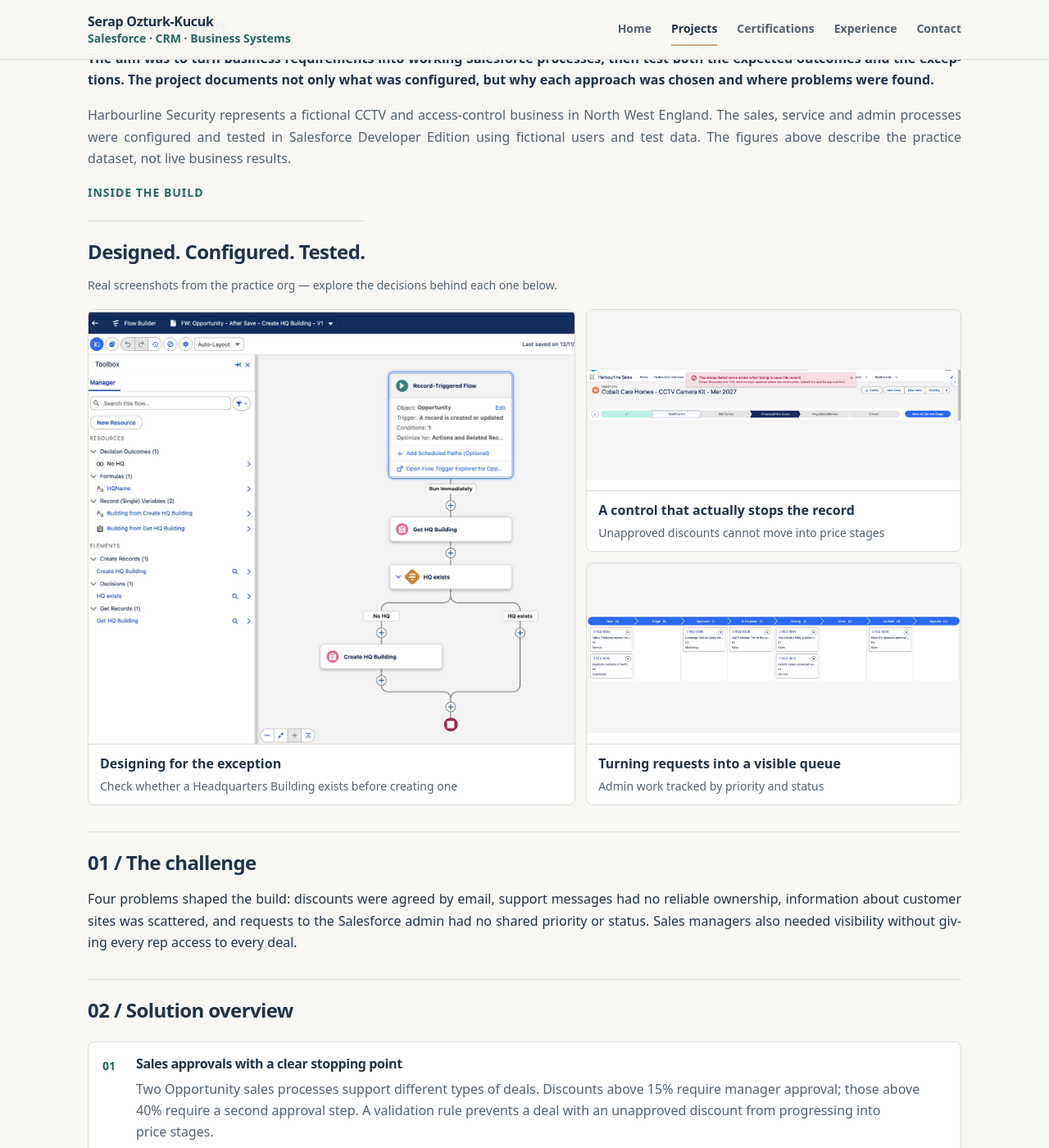
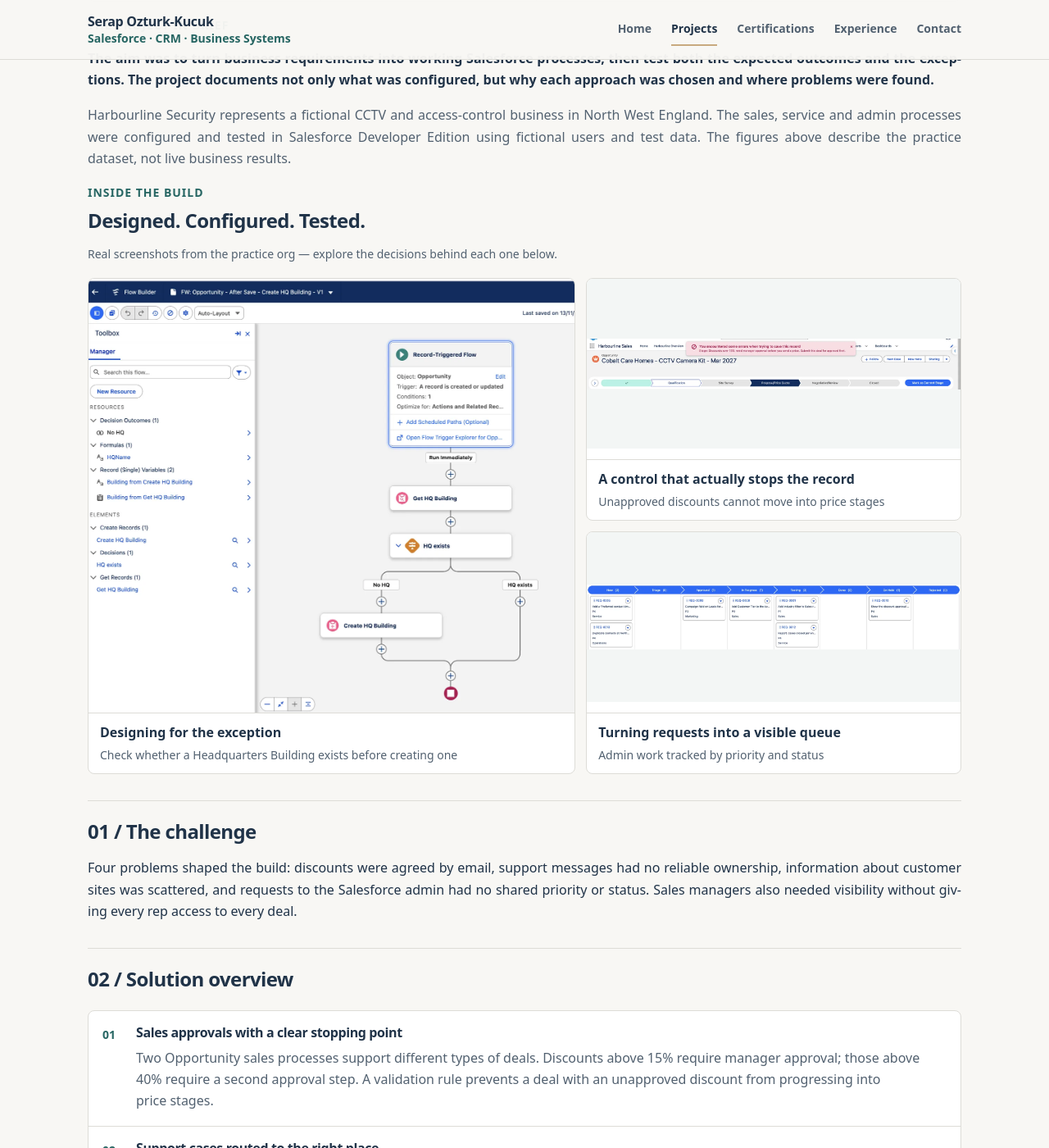
Before and after one commit to serapozturkkucuk/serapozturkkucuk.github.io, a Jekyll site: the page built from _projects/harbourline.md, in a window 1280 px wide and 1400 px high, scrolled down 941 px. Shown: the whole window at 82% size. Built offline with Jekyll 4.4.1, drawn with Linux system fonts in a browser that asks for light colours.

Commit message:
Keep numbered chapter dividers without applying them to gallery heading

```diff
--- a/assets/css/style.css
+++ b/assets/css/style.css
@@ -214,7 +214,7 @@ main.wrap :is(.page-head > p, .experience-story > p, .case > p, .project-intro-f
 .toc ol {display:grid;gap:6px;margin:8px 0 0;padding-left:19px}
 .toc a {text-decoration:none}
 .case {display:grid;gap:17px;min-width:0;width:100%}
-.case h2 {border-top:1px solid var(--line);margin-top:15px;padding-top:22px;scroll-margin-top:110px}
+.case > h2 {border-top:1px solid var(--line);margin-top:15px;padding-top:22px;scroll-margin-top:110px}
 .case h3 {scroll-margin-top:110px}
 .case ul,.case ol {display:grid;gap:8px;margin:0;padding-left:20px}
 .case table {display:block;max-width:100%;overflow-x:auto;border:1px solid var(--line);border-radius:var(--radius);border-collapse:collapse;background:var(--surface);font-size:var(--fs-small)}
```
